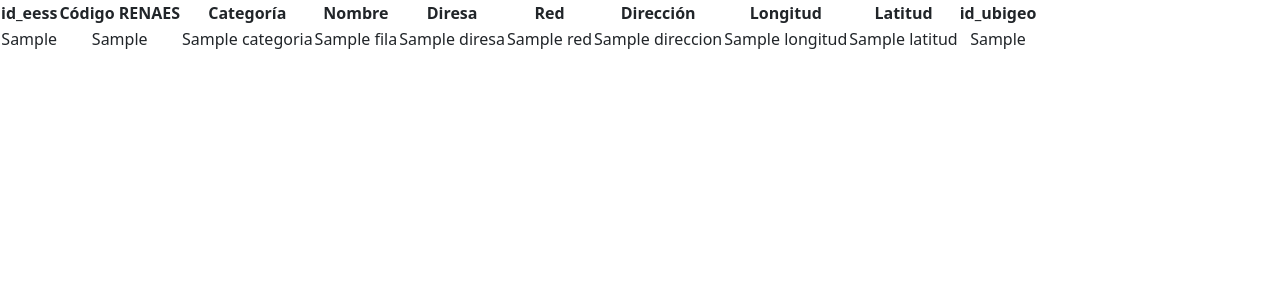
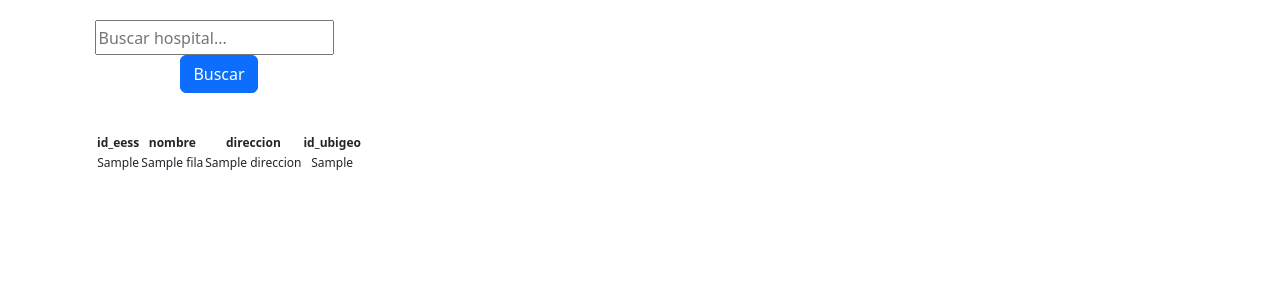
Before and after one commit to Anizito/Flask-Rutas-Hospitales, a Flask app: template src/templates/hospitals.html in a window 1280 px wide. Shown: the part 68-368 px from the top of the page. Run offline with Flask 3, Linux system fonts and the light colour scheme; a user stored in the database is signed in; data comes from the database, SQL or seed files in the repository; the template is opened without the code that fills it: most values are stand-ins (such as "Sample title", 1, 10 or a date in 2020); some libraries are stand-ins or nearby versions.

Commit message:
Add hospital search

```diff
--- a/src/app.py
+++ b/src/app.py
@@ -3,6 +3,7 @@ from flask_mysqldb import MySQL
 from flask_wtf.csrf import CSRFProtect
 from flask_login import LoginManager, login_user, logout_user, login_required
 import pandas as pd
+import os
 
 from config import config
 
@@ -60,8 +61,9 @@ def home():
 
 @app.route('/hospitales', methods=['GET'])
 def hospitales():
-    datos = pd.read_csv('./hospitales.csv', sep=';')
-    return render_template('hospitales.html', datos=datos.to_dict('records'))
+    ruta_csv = os.path.join(os.path.dirname(__file__), 'hospitales.csv')
+    datos = pd.read_csv(ruta_csv, sep=';')
+    return render_template('hospitals.html', datos=datos.to_dict('records'))
 
 @app.route('/protected')
 @login_required
--- /dev/null
+++ b/src/static/css/hospitals.css
@@ -0,0 +1,37 @@
+.navbar-custom {
+  background-color: #3865B9;
+  color: #ffffff;
+}
+
+.navbar-custom .navbar-nav .nav-link {
+  color: #ffffff;
+}
+
+.navbar-custom .navbar-nav .nav-link:hover {
+  color: #cccccc;
+}
+
+.contenedor {
+  display: flex;
+  flex-direction: column;
+  align-items: flex-start;
+}
+
+.buscar {
+  width: 300px;
+  margin: 20px 0 20px 5%;
+}
+
+.tabla-hospitales {
+  width: 85%;
+  margin: 20px auto;
+  font-size: 12px;
+}
+
+.btn-custom {
+  margin-left: 10px;
+}
+
+.search-bar{
+  height: 35px;
+}
--- a/src/templates/hospitals.html
+++ b/src/templates/hospitals.html
@@ -3,7 +3,7 @@
 {% block title %}Hospitals{% endblock %}
 
 {% block customCSS %}
-<link rel="stylesheet" href="{{ url_for('static', filename='css/home.css') }}">
+<link rel="stylesheet" href="{{ url_for('static', filename='css/hospitals.css') }}">
 {% endblock %}
 
 {% block body %}
@@ -19,38 +19,66 @@
     </li>
   </ul>
 </nav>
+<div class="contenedor">
+  <div class="buscar">
+    <input class="search-bar" type="search" placeholder="Buscar hospital...">
+    <button id="lupa" class="btn btn-custom btn-primary">Buscar</button>
+  </div>
 
+  <div class="tabla-hospitales">
     <table>
+      {% set columnas = ['id_eess', 'nombre', 'direccion', 'id_ubigeo'] %}
+
       <thead>
         <tr>
-      <th>id_eess</th>
-      <th>Código RENAES</th>
-      <th>Categoría</th>
-      <th>Nombre</th>
-      <th>Diresa</th>
-      <th>Red</th>
-      <th>Dirección</th>
-      <th>Longitud</th>
-      <th>Latitud</th>
-      <th>id_ubigeo</th>
+          {% for columna in columnas %}
+            <th>{{ columna }}</th>
+          {% endfor %}
         </tr>
       </thead>
+
       <tbody>
         {% for fila in datos %}
           <tr>
-        <td>{{ fila['id_eess'] }}</td>
-        <td>{{ fila['codigo_renaes'] }}</td>
-        <td>{{ fila['categoria'] }}</td>
-        <td>{{ fila['nombre'] }}</td>
-        <td>{{ fila['diresa'] }}</td>
-        <td>{{ fila['red'] }}</td>
-        <td>{{ fila['direccion'] }}</td>
-        <td>{{ fila['longitud'] }}</td>
-        <td>{{ fila['latitud'] }}</td>
-        <td>{{ fila['id_ubigeo'] }}</td>
+            {% for columna in columnas %}
+              <td>{{ fila[columna] }}</td>
+            {% endfor %}
           </tr>
         {% endfor %}
       </tbody>
     </table>
+  </div>
+</div>
+
+<script>
+  const inputBuscar = document.querySelector('input[type="search"]');
+const tabla = document.querySelector('.tabla-hospitales table');
+
+inputBuscar.addEventListener('input', function() {
+  const textoBuscar = this.value.toLowerCase();
+  const filas = tabla.getElementsByTagName('tr');
+
+  for (let i = 0; i < filas.length; i++) {
+    const fila = filas[i];
+    const celdas = fila.getElementsByTagName('td');
+    let coincide = false;
+
+    for (let j = 0; j < celdas.length; j++) {
+      const celda = celdas[j];
+      if (celda.textContent.toLowerCase().includes(textoBuscar)) {
+        coincide = true;
+        break;
+      }
+    }
+
+    if (coincide) {
+      fila.style.display = '';
+    } else {
+      fila.style.display = 'none';
+    }
+  }
+});
+</script>
+
 
 {% endblock %}
```
Lines whose indentation alone changed are shown as unchanged.
